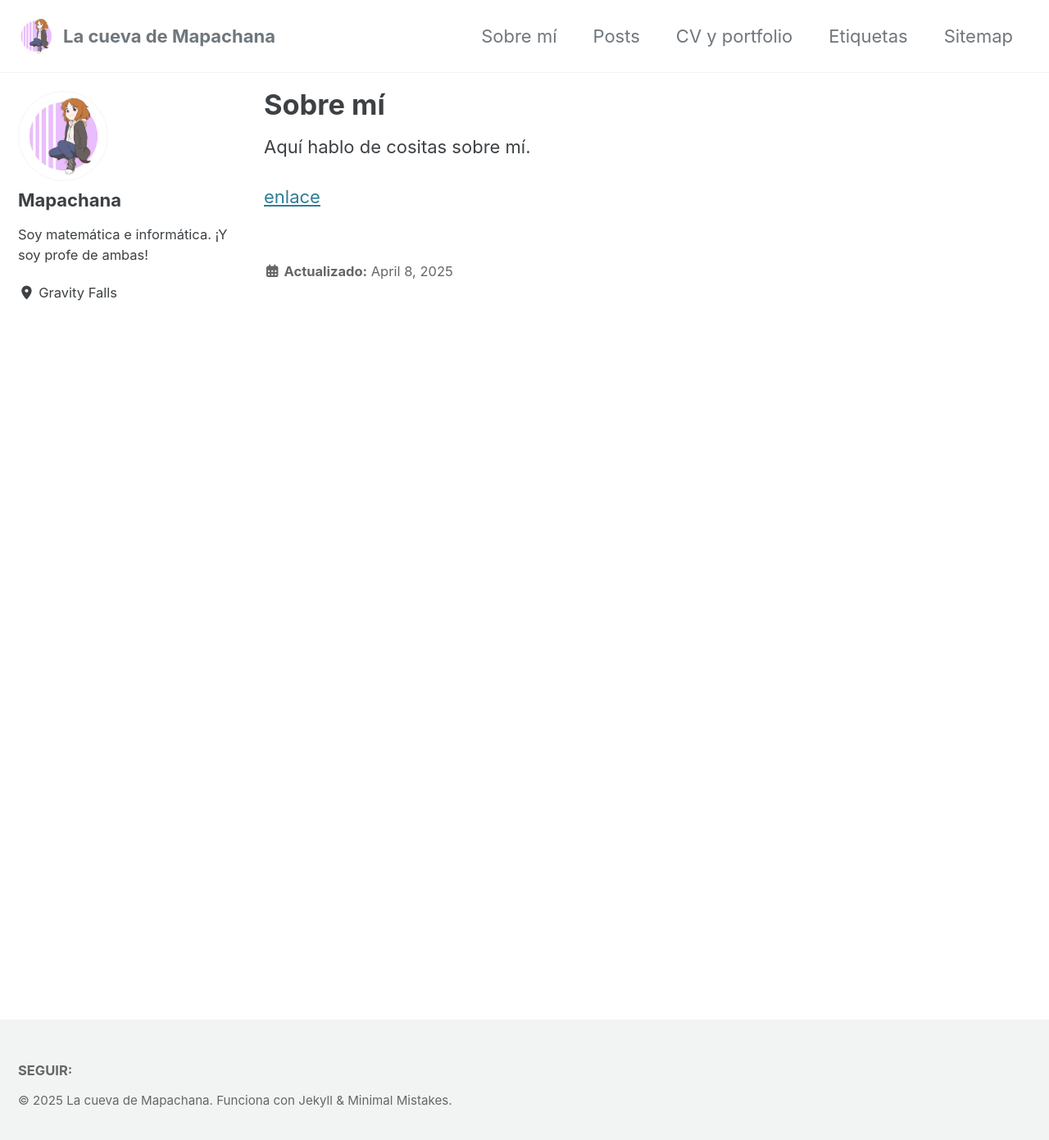
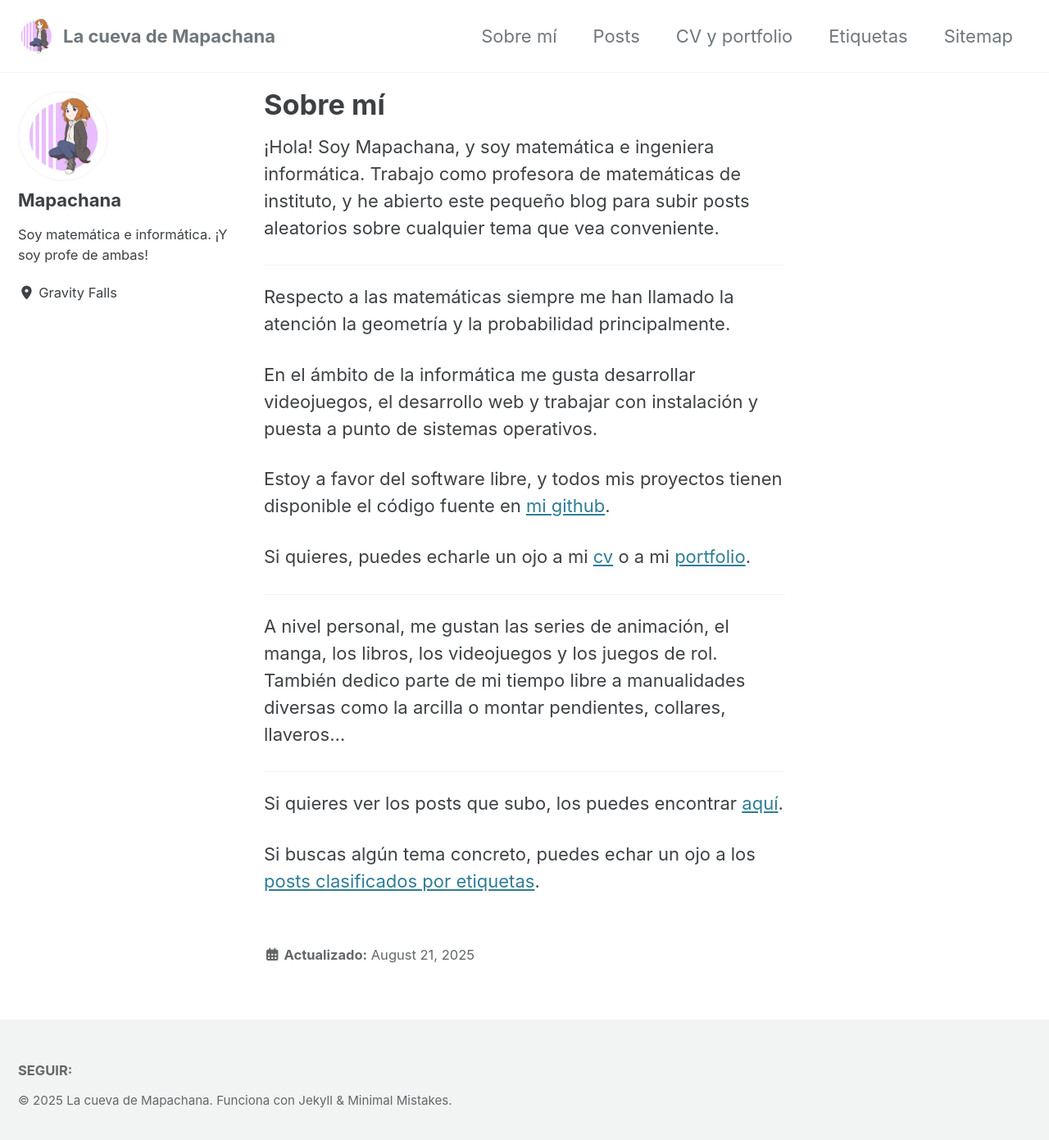
Before and after one commit to Mapachana/Mapachana.github.io, a Jekyll site: the page built from _pages/about.md, in a window 1280 px wide and 1399 px high. Shown: the top 1391 px of the window at 82% size. Built offline with Jekyll 4.4.1, drawn with Linux system fonts in a browser that asks for light colours; cached includes are drawn as plain includes.

Commit message:
Actualizo sobre mi

```diff
--- a/_pages/about.md
+++ b/_pages/about.md
@@ -2,10 +2,28 @@
 permalink: /about/
 title: "Sobre mí"
 excerpt: "Cositas sobre mí."
-last_modified_at: 2025-04-08
+last_modified_at: 2025-08-21
 toc: false
 ---
 
-Aquí hablo de cositas sobre mí.
+¡Hola! Soy Mapachana, y soy matemática e ingeniera informática. Trabajo como profesora de matemáticas de instituto, y he abierto este pequeño blog para subir posts aleatorios sobre cualquier tema que vea conveniente.
 
-[enlace]({{ site.url }}{{ site.baseurl }}/cv/)
+-----
+
+Respecto a las matemáticas siempre me han llamado la atención la geometría y la probabilidad principalmente.
+
+En el ámbito de la informática me gusta desarrollar videojuegos, el desarrollo web y trabajar con instalación y puesta a punto de sistemas operativos.
+
+Estoy a favor del software libre, y todos mis proyectos tienen disponible el código fuente en [mi github](https://github.com/Mapachana/).
+
+Si quieres, puedes echarle un ojo a mi [cv]({{ site.url }}{{ site.baseurl }}/cv/) o a mi [portfolio]({{ site.url }}{{ site.baseurl }}/portfolio/).
+
+-----
+
+A nivel personal, me gustan las series de animación, el manga, los libros, los videojuegos y los juegos de rol. También dedico parte de mi tiempo libre a manualidades diversas como la arcilla o montar pendientes, collares, llaveros...
+
+-----
+
+Si quieres ver los posts que subo, los puedes encontrar [aquí]({{ site.url }}{{ site.baseurl }}/year-archive/).
+
+Si buscas algún tema concreto, puedes echar un ojo a los [posts clasificados por etiquetas]({{ site.url }}{{ site.baseurl }}/tags/).
```
Also changed, not shown: _pages/cv.md (deleted, +0 -8 lines), 2 other files.
